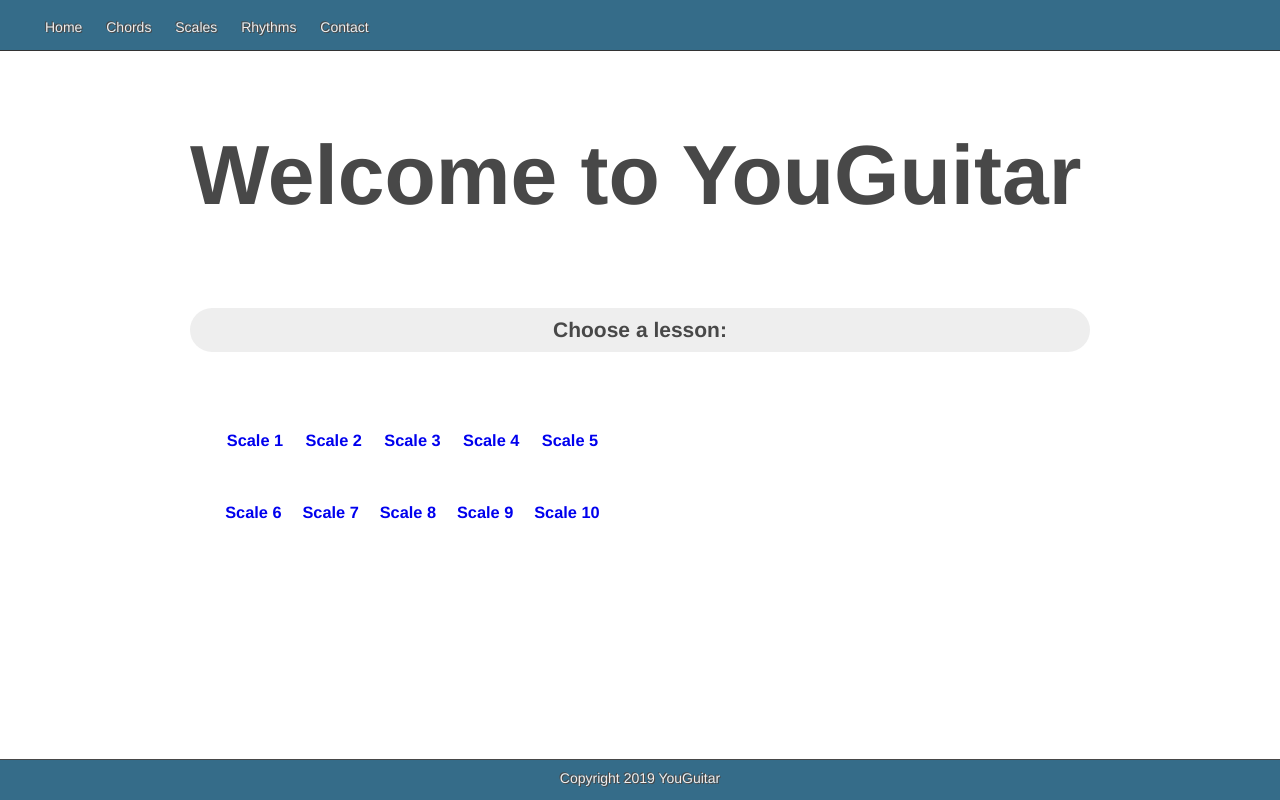
After one commit to graefft/YouGuitar, a Flask app: page /scales in a window 1280 px wide. The commit adds this page. Run offline with Flask 2, Linux system fonts and the light colour scheme.

Commit message:
Updates project

```diff
--- a/web_flask/app.py
+++ b/web_flask/app.py
@@ -4,7 +4,7 @@ from flask import Flask, render_template, url_for
 from web_flask.scale import Scales
 from web_flask.chord import Chords
 
-app = Flask(__name__)
+app = Flask(__name__, static_url_path='/static')
 
 Scales = Scales()
 Chords = Chords()
@@ -48,6 +48,7 @@ rhythms = [
     ]
 
 @app.route('/')
+@app.route('/scale', strict_slashes=False)
 @app.route('/home', strict_slashes=False)
 def home():
     '''list lessons'''
@@ -57,12 +58,34 @@ def home():
                            chords=chords,
                            rhythms=rhythms)
 
+@app.route('/scales', strict_slashes=False)
+def all_scales():
+    return render_template('scales.html',
+                            scales=scales)
+
 @app.route('/scales/<scale_id>', strict_slashes=False)
 def lesson(scale_id):
     return render_template('scale.html',
                            scales = Scales,
                            title='Scales', scale_id=scale_id)
 
+
+@app.route('/chords', strict_slashes=False)
+def all_chords():
+    return render_template('chords.html',
+                            chords=chords)
+
+@app.route('/chords/<chord_id>', strict_slashes=False)
+def chord(chord_id):
+    return render_template('chord.html',
+                           chords=Chords,
+                           title='Chords', chord_id=chord_id)
+
+@app.route('/rhythms', strict_slashes=False)
+def all_rhythms():
+    return render_template('rhythms.html',
+                            title='Rhythms',
+                            rhythms=rhythms)
 
 @app.route('/01')
 def lesson_01(lesson_id='01'):
--- a/web_flask/templates/layout.html
+++ b/web_flask/templates/layout.html
@@ -12,8 +12,13 @@
     <body>
         <header>
             <div class="button">
-                <a href="{{ url_for('home') }}">Home</a>
-                <a href = "mailto: 676@holbertonschool.com">Contact</a>
+                <ul>
+                    <li><a href="{{ url_for('home') }}">Home</a></li>
+                    <li><a href="{{ url_for('all_chords') }}">Chords</a></li>
+                    <li><a href="{{ url_for('all_scales') }}">Scales</a></li>
+                    <li><a href="{{ url_for('all_rhythms') }}">Rhythms</a></li>
+                    <li><a href = "mailto: 676@holbertonschool.com">Contact</a></li>
+                </ul>
             </div>
         </header>
 
--- a/web_flask/templates/scale.html
+++ b/web_flask/templates/scale.html
@@ -1,13 +1,14 @@
 {% extends 'layout.html' %}
 
 {% block body %}
-<h1>Scale {{ scale_id }}</h1>
+<!--<h1>Scale {{ scale_id }}</h1>-->
     {% autoescape false %}
     {% for scale in scales %}
         {% if scale.id == scale_id %}
         <h2>{{ scale.title }}</h2>
         <div class="scale">{{ scale.body }}</div>
         <div class="description">{{ scale.description }}</div>
+        <div class="video">{{ scale.video }}</div>
         {% endif %}
     {% endfor %}
     {% endautoescape %}
--- /dev/null
+++ b/web_flask/templates/scales.html
@@ -0,0 +1,27 @@
+{% extends 'layout.html' %}
+
+{% block body %}
+            <h1>Welcome to YouGuitar</h1>
+
+            <h2>Choose a lesson:</h2>
+
+            <div class="lesson_list">
+                {% for scale in scales %}
+                <a href="scales/{{ scale.id }}">
+                <h3>{{ scale.name }}</a></h3>
+                {% endfor %}
+            </div>
+            <div class="lesson_list">
+                {% for chord in chords %}
+                <a href="chords/{{ chord.id }}">
+                <h3>{{ chord.name }}</a></h3>
+                {% endfor %}
+            </div>
+            <div class="lesson_list">
+                {% for rhythm in rhythms %}
+                <a href="rhythms/{{ rhythm.id }}">
+                    <h3>{{ rhythm.name }}</a></h3>
+                {% endfor %}
+            </div>
+            <br/>
+ {% endblock %}
```
Also changed, not shown: web_flask/chord.py (+8 -47 lines), web_flask/scale.py (+9 -3 lines), web_flask/templates/chord.html (added, +14 -0 lines), web_flask/templates/chords.html (added, +15 -0 lines), web_flask/templates/rhythms.html (added, +27 -0 lines), 2 other files.
